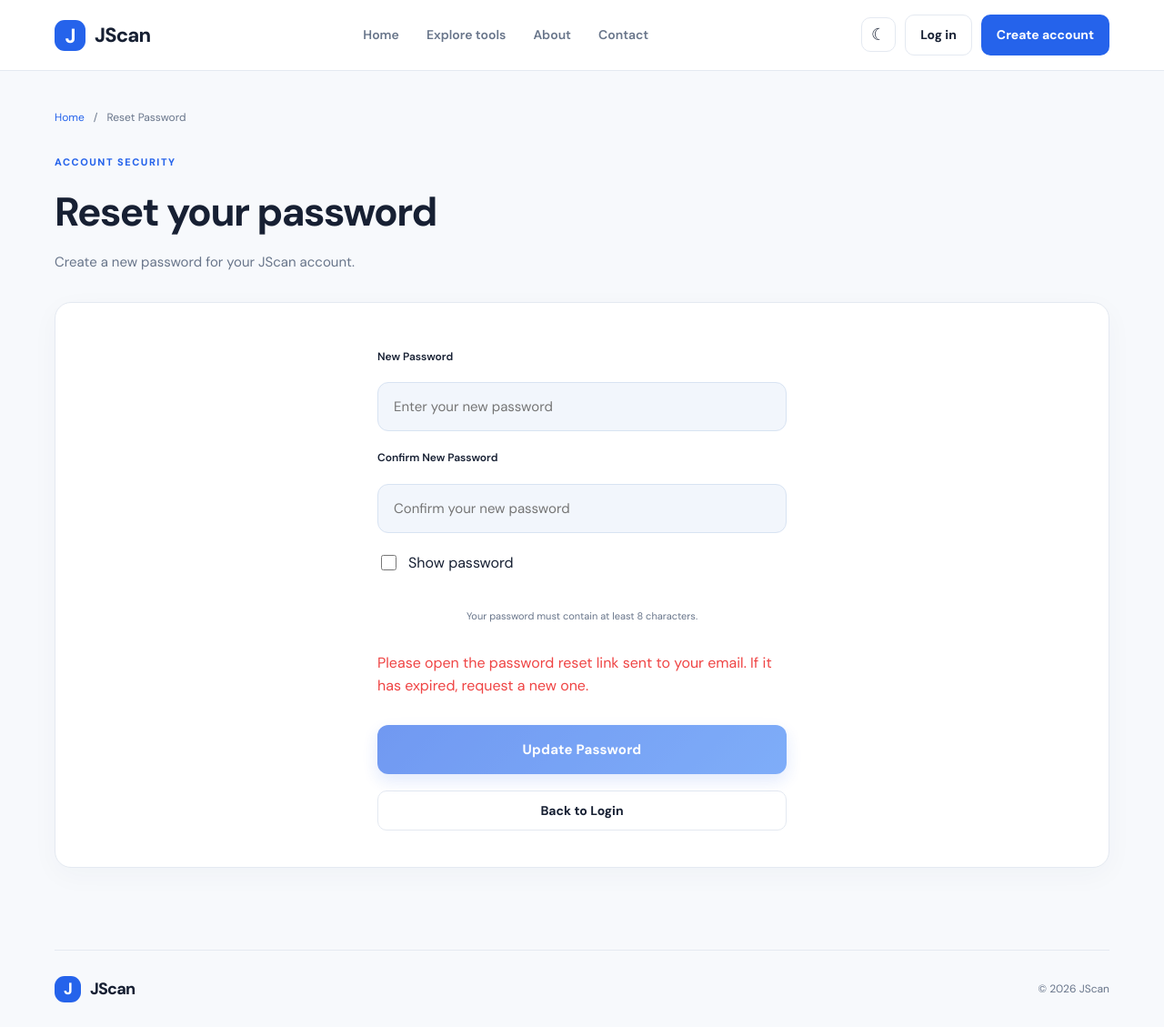
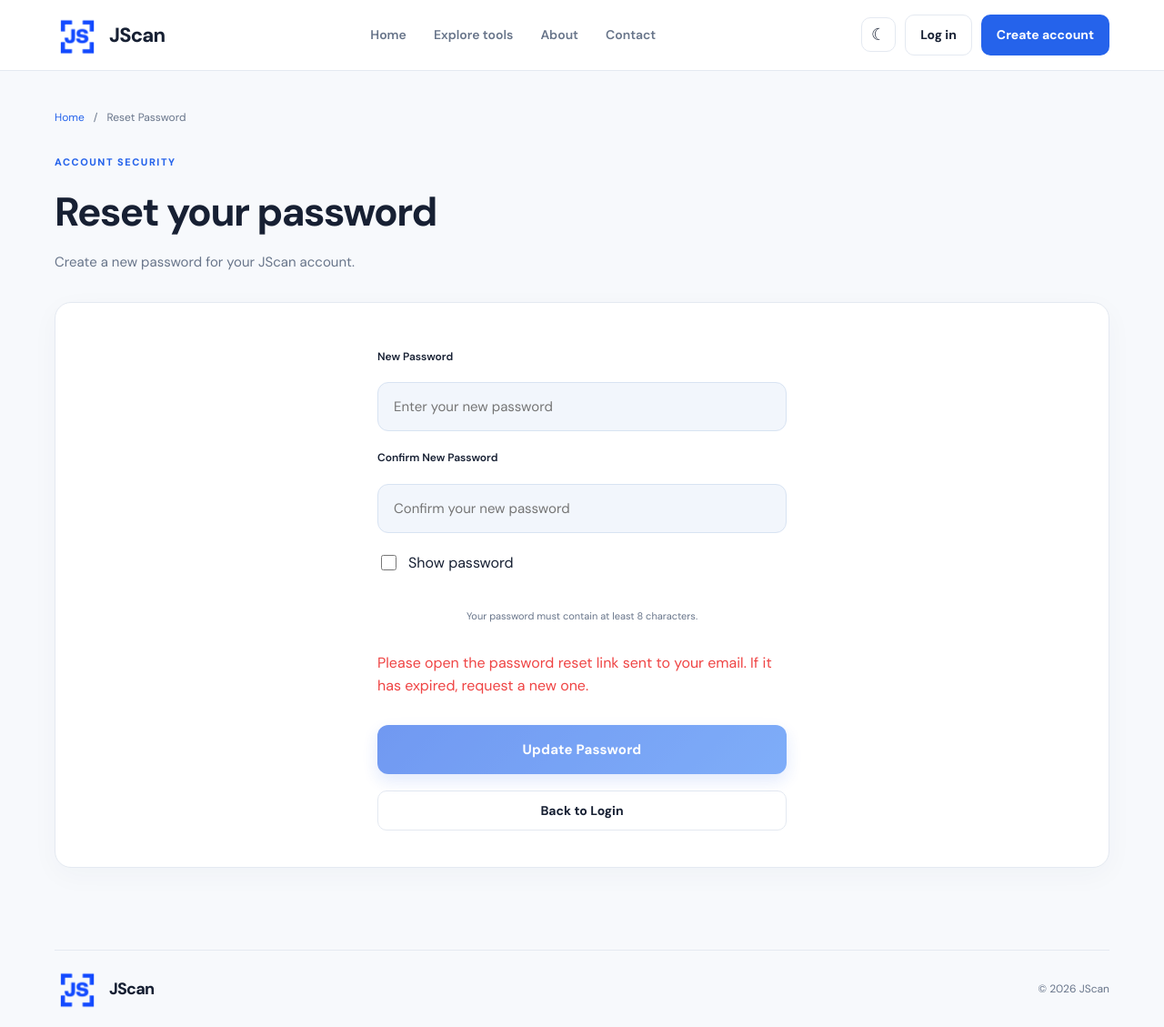
Before and after one commit to bossbeloved1/jscan, a plain HTML site: page JScan-starter/JScan/reset-password.html in a window 1280 px wide. Shown: the whole page at 91% size. Drawn offline with nearby package versions, Linux system fonts and the light colour scheme.

Commit message:
Update reset-password.html

```diff
--- a/JScan-starter/JScan/reset-password.html
+++ b/JScan-starter/JScan/reset-password.html
@@ -4,10 +4,26 @@
 <head>
   <meta charset="UTF-8">
   <meta name="viewport" content="width=device-width, initial-scale=1">
+
   <title>Reset Password — JScan</title>
+
+  <link rel="icon" type="image/svg+xml" href="css/logoextension.svg">
   <link rel="stylesheet" href="css/style.css">
 
   <style>
+    /* BRAND LOGO */
+
+    .brand-logo {
+      width: 50px;
+      height: 50px;
+      object-fit: contain;
+      display: block;
+      background: transparent;
+      border: none;
+      box-shadow: none;
+      padding: 0;
+    }
+
     /* RESET PASSWORD PAGE */
 
     .auth-placeholder {
@@ -148,7 +164,7 @@
 
   <header class="site-header">
     <a class="brand" href="index.html">
-      <span class="brand-mark">J</span>
+      <img src="css/logo.png" alt="JScan Logo" class="brand-logo">
       <span>JScan</span>
     </a>
 
@@ -241,7 +257,7 @@
 
   <footer class="site-footer wrap">
     <a class="brand" href="index.html">
-      <span class="brand-mark">J</span>
+      <img src="css/logo.png" alt="JScan Logo" class="brand-logo">
       <span>JScan</span>
     </a>
     <span>© 2026 JScan</span>
```
